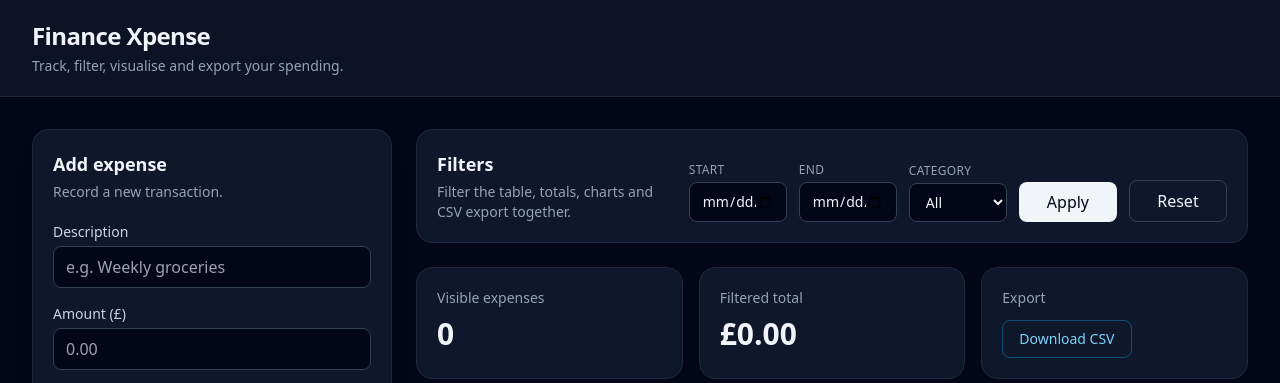
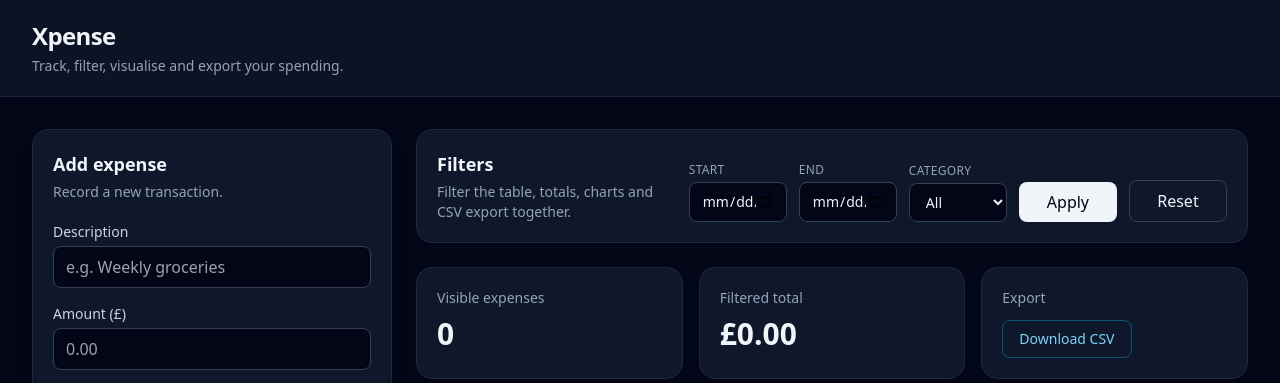
Before and after one commit to ashar-khalid07/Xpense-Finance-Tracker, a Flask app: page / in a window 1280 px wide. Shown: the top 383 px of the page. Run offline with Flask 3, Linux system fonts and the light colour scheme; some libraries are stand-ins or nearby versions.

Commit message:
Use consistent Xpense branding

```diff
--- a/templates/base.html
+++ b/templates/base.html
@@ -11,7 +11,7 @@
     <header class="border-b border-slate-800 bg-slate-900/80 backdrop-blur">
         <div class="mx-auto max-w-7xl px-4 py-5 sm:px-6 lg:px-8">
             <a href="{{ url_for('index') }}" class="text-2xl font-semibold tracking-tight">
-                Finance Xpense
+                Xpense
             </a>
             <p class="mt-1 text-sm text-slate-400">Track, filter, visualise and export your spending.</p>
         </div>
```
